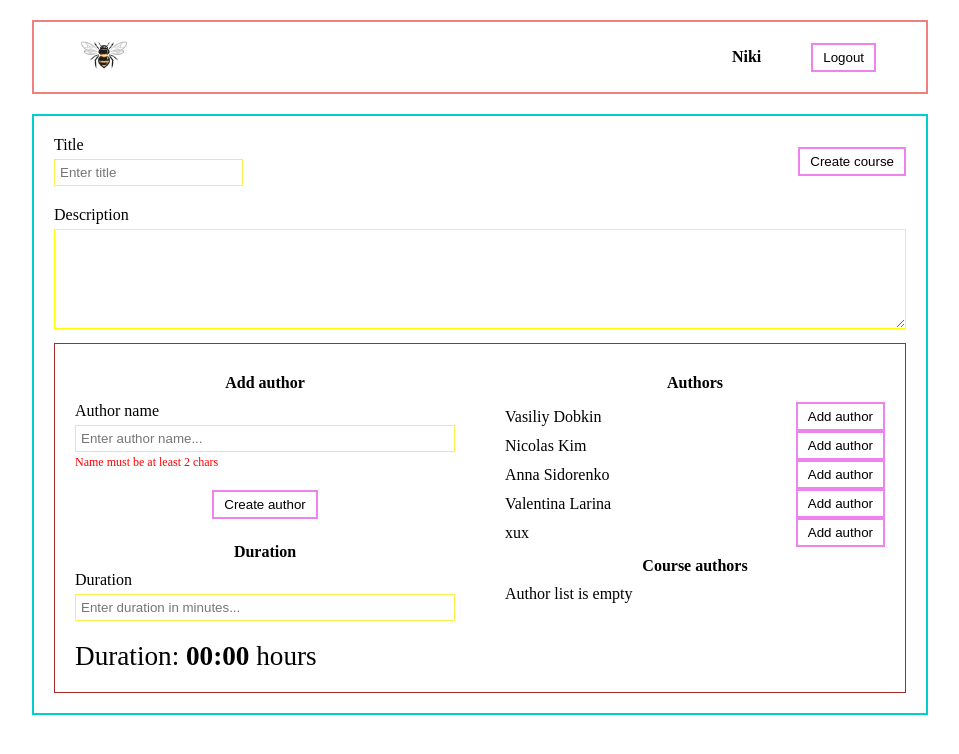
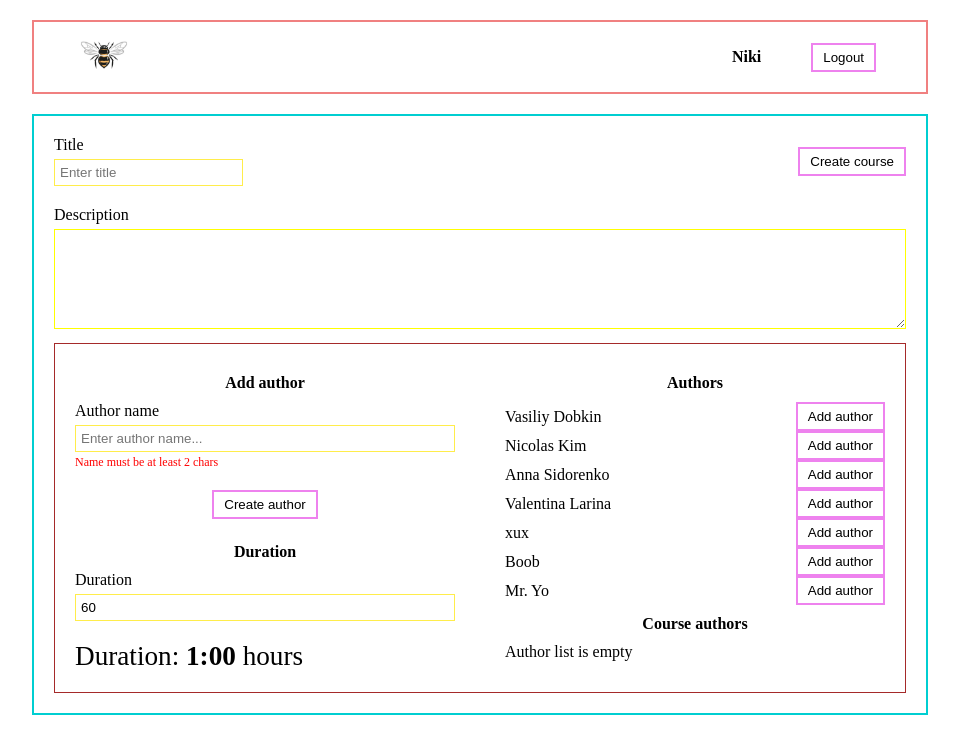
Before and after one commit to nchkhaidze/react-hometask-1, a React (Create React App) app: page /create in a window 1280 px wide. Shown: the top 754 px of the page, without its empty margins (160-1119 px from the left). Built offline with nearby package versions, Linux system fonts and the light colour scheme; data requests are answered from the project's data file.

Commit message:
moved author state to CreateCourse

```diff
--- a/src/App.tsx
+++ b/src/App.tsx
@@ -4,8 +4,11 @@ import Courses from './components/Courses/Courses';
 import Header from './components/Header/Header';
 import { BrowserRouter as Router, Switch, Route } from 'react-router-dom';
 import CreateCourse from './components/CreateCourse/CreateCourse';
+import dayjs from 'dayjs';
+import * as durationPlugin from 'dayjs/plugin/duration';
 
 function App() {
+  dayjs.extend(durationPlugin.default);
   return (
     <Router>
       <div className='wrapper'>
--- a/src/components/CourseCard/CourseCard.tsx
+++ b/src/components/CourseCard/CourseCard.tsx
@@ -2,7 +2,6 @@ import dayjs from 'dayjs';
 import React from 'react';
 import Button from '../Button/Button';
 import './CourseCard.css';
-import * as durationPlugin from 'dayjs/plugin/duration';
 
 interface CourseCardProps {
   title: string;
@@ -11,8 +10,6 @@ interface CourseCardProps {
   description: string;
   authorNames: string[];
 }
-
-dayjs.extend(durationPlugin.default);
 
 const CourseCard = ({
   title,
--- a/src/components/CreateCourse/CreateCourse.tsx
+++ b/src/components/CreateCourse/CreateCourse.tsx
@@ -1,12 +1,23 @@
-import React from 'react';
+import axios from 'axios';
+import React, { useEffect } from 'react';
 import { useState } from 'react';
 import Button from '../Button/Button';
 import CreateCourseParameters from '../CreateCourseParameters/CreateCourseParameters';
 import Input from '../Input/Input';
 import './CreateCourse.css';
+import { CourseAuthor } from '../../models/Author';
 
 const CreateCourse = () => {
-  const [descriptionFormValue, setDescriptionFormValue] = useState('');
+  const [title, setTitle] = useState('');
+  const [description, setDescription] = useState('');
+  const [courseAuthors, setCourseAuthors] = useState<CourseAuthor[]>([]);
+  const [authorName, setAuthorName] = useState('');
+  const [duration, setDuration] = useState(60);
+  useEffect(() => {
+    axios.get('http://localhost:5000/authors').then((response) => {
+      setCourseAuthors(response.data);
+    });
+  }, []);
 
   return (
     <div className='create'>
@@ -19,8 +30,8 @@ const CreateCourse = () => {
             <Input
               placeholder='Enter title'
               required={true}
-              value=''
-              setValue={() => {}}
+              value={title}
+              setValue={setTitle}
             />
           </div>
         </div>
@@ -35,14 +46,21 @@ const CreateCourse = () => {
         <div className='create__description-input'>
           <textarea
             className='create__textarea'
-            value={descriptionFormValue}
-            onChange={(event) => setDescriptionFormValue(event.target.value)}
+            value={description}
+            onChange={(event) => setDescription(event.target.value)}
             minLength={2}
             required
           ></textarea>
         </div>
       </div>
-      <CreateCourseParameters></CreateCourseParameters>
+      <CreateCourseParameters
+        courseAuthors={courseAuthors}
+        setCourseAuthors={setCourseAuthors}
+        authorName={authorName}
+        setAuthorName={setAuthorName}
+        duration={duration}
+        setDuration={setDuration}
+      ></CreateCourseParameters>
     </div>
   );
 };
--- /dev/null
+++ b/src/components/CreateCourseDuration/CreateCourseDuration.tsx
@@ -0,0 +1,44 @@
+import dayjs from 'dayjs';
+import React from 'react';
+
+interface CreateCourseDurationProps {
+  duration: number;
+  setDuration: (value: number) => void;
+}
+
+const CreateCourseDuration = ({
+  duration,
+  setDuration,
+}: CreateCourseDurationProps) => {
+  const durationHandler = (event: React.ChangeEvent<HTMLInputElement>) => {
+    if (Number(event.target.value) < 1) {
+      return;
+    }
+    setDuration(Number(event.target.value));
+  };
+
+  return (
+    <div className='parameters__duration'>
+      <div className='parameters__add-duration'>
+        <div className='parameters__header'>Duration</div>
+        <div className='create__label'>
+          <label>Duration</label>
+        </div>
+        <input
+          type='number'
+          placeholder='Enter duration in minutes...'
+          className='input'
+          min={1}
+          value={duration}
+          onChange={durationHandler}
+        />
+        <div className='parameters__total-duration'>
+          Duration: <b>{dayjs.duration(duration, 'minutes').format('H:mm')} </b>
+          hours
+        </div>
+      </div>
+    </div>
+  );
+};
+
+export default CreateCourseDuration;
--- a/src/components/CreateCourseParameters/CreateCourseParameters.tsx
+++ b/src/components/CreateCourseParameters/CreateCourseParameters.tsx
@@ -3,27 +3,32 @@ import Button from '../Button/Button';
 import Input from '../Input/Input';
 import './CreateCourseParameters.css';
 import { useState } from 'react';
-import { Author } from '../../models/Author';
+import { Author, CourseAuthor } from '../../models/Author';
 import { nanoid } from 'nanoid';
 import { useEffect } from 'react';
 import axios from 'axios';
+import CreateCourseDuration from '../CreateCourseDuration/CreateCourseDuration';
 
-interface CourseAuthor extends Author {
-  onCourse: boolean;
+interface CreateCourseParametersProps {
+  courseAuthors: CourseAuthor[];
+  setCourseAuthors: (authors: CourseAuthor[]) => void;
+  authorName: string;
+  setAuthorName: (name: string) => void;
+  duration: number;
+  setDuration: (duration: number) => void;
 }
 
-const CreateCourseParameters = () => {
-  const [courseAuthors, setCourseAuthors] = useState<CourseAuthor[]>([]);
-  const [authorName, setAuthorName] = useState('');
-  useEffect(() => {
-    axios.get('http://localhost:5000/authors').then((response) => {
-      setCourseAuthors(response.data);
-    });
-  }, []);
-
+const CreateCourseParameters = ({
+  courseAuthors,
+  setCourseAuthors,
+  authorName,
+  setAuthorName,
+  duration,
+  setDuration,
+}: CreateCourseParametersProps) => {
   const addCourseAuthor = (author: Author) => {
     const authorToAdd = courseAuthors.find(
-      (courseAuthor) => author.id === courseAuthor.id
+      (courseAuthor: CourseAuthor) => author.id === courseAuthor.id
     );
     if (authorToAdd) {
       authorToAdd.onCourse = true;
@@ -42,6 +47,9 @@ const CreateCourseParameters = () => {
   };
 
   const createAuthor = async (name: string) => {
+    if (name.length < 2) {
+      return;
+    }
     const newAuthor: Author = { id: nanoid(), name };
     await axios.post('http://localhost:5000/authors', newAuthor);
     setCourseAuthors([...courseAuthors, newAuthor as CourseAuthor]);
@@ -78,6 +86,8 @@ const CreateCourseParameters = () => {
     })
     .filter((author) => author !== null);
 
+  console.log(duration);
+
   return (
     <div className='parameters'>
       <div className='parameters__left-block'>
@@ -92,7 +102,7 @@ const CreateCourseParameters = () => {
             value={authorName}
             setValue={setAuthorName}
           />
-          <small className='validation-warning' hidden={authorName.length > 2}>
+          <small className='validation-warning' hidden={authorName.length >= 2}>
             Name must be at least 2 chars
           </small>
           <div className='parameters__button-container'>
@@ -102,22 +112,7 @@ const CreateCourseParameters = () => {
             />
           </div>
         </div>
-        <div className='parameters__duration'>
-          <div className='parameters__add-duration'>
-            <div className='parameters__header'>Duration</div>
-            <div className='create__label'>
-              <label>Duration</label>
-            </div>
-            <Input
-              placeholder='Enter duration in minutes...'
-              value=''
-              setValue={() => {}}
-            />
-            <div className='parameters__total-duration'>
-              Duration: <b>00:00</b> hours
-            </div>
-          </div>
-        </div>
+        <CreateCourseDuration duration={duration} setDuration={setDuration} />
       </div>
       <div className='parameters__right-block'>
         <div className='parameters__header'>Authors</div>
--- a/src/db/db.json
+++ b/src/db/db.json
@@ -43,6 +43,14 @@
     {
       "id": "wpIxsmcDpJljrQ2Am3bgw",
       "name": "xux"
+    },
+    {
+      "id": "3Cz0AS0gjSLFkq6nJGQoS",
+      "name": "Boob"
+    },
+    {
+      "id": "E1mNDkqMMtGfyLiea_o4X",
+      "name": "Mr. Yo"
     }
   ]
 }
--- a/src/models/Author.ts
+++ b/src/models/Author.ts
@@ -2,3 +2,7 @@ export interface Author {
   id: string;
   name: string;
 }
+
+export interface CourseAuthor extends Author {
+  onCourse: boolean;
+}
```
